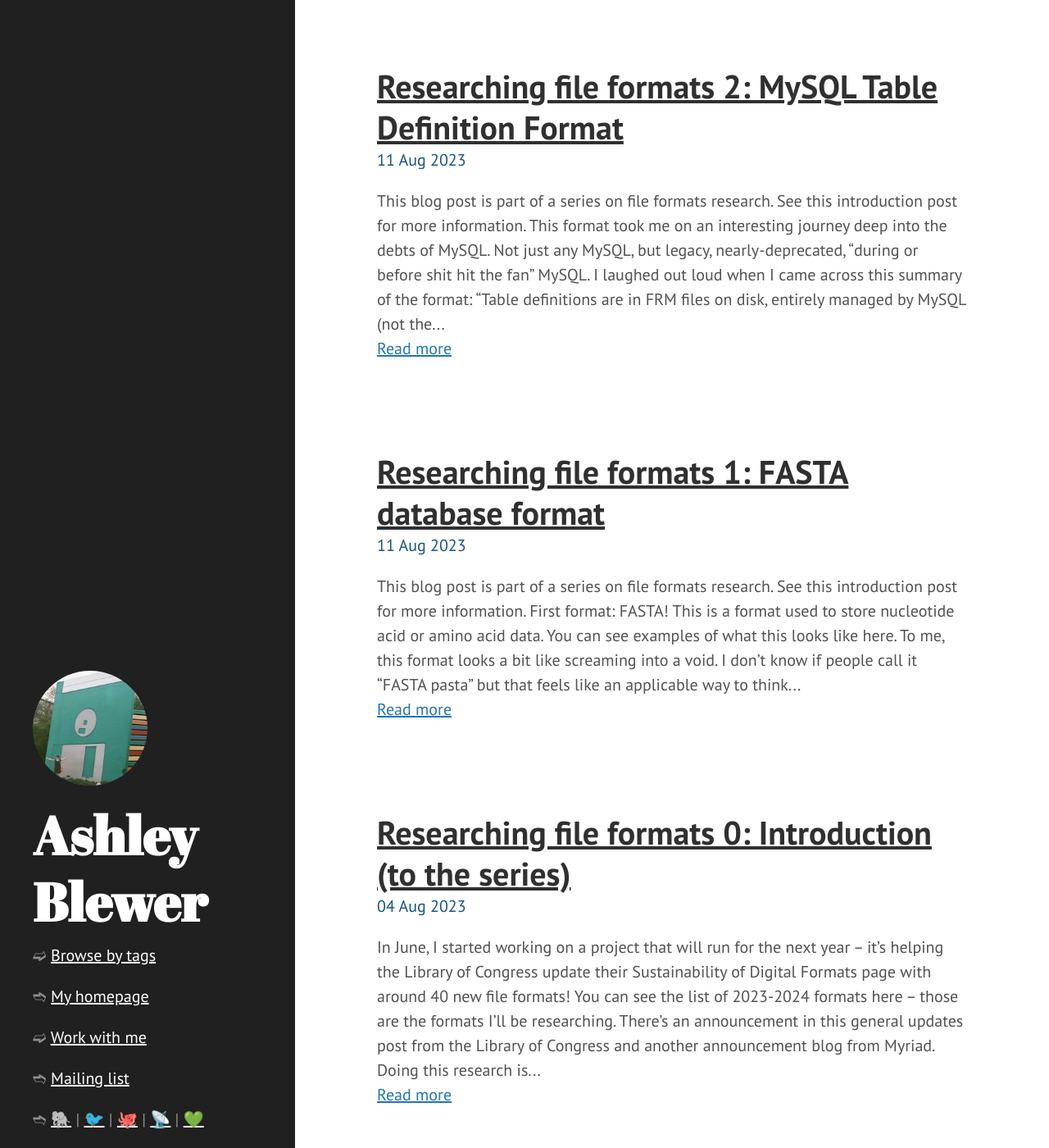
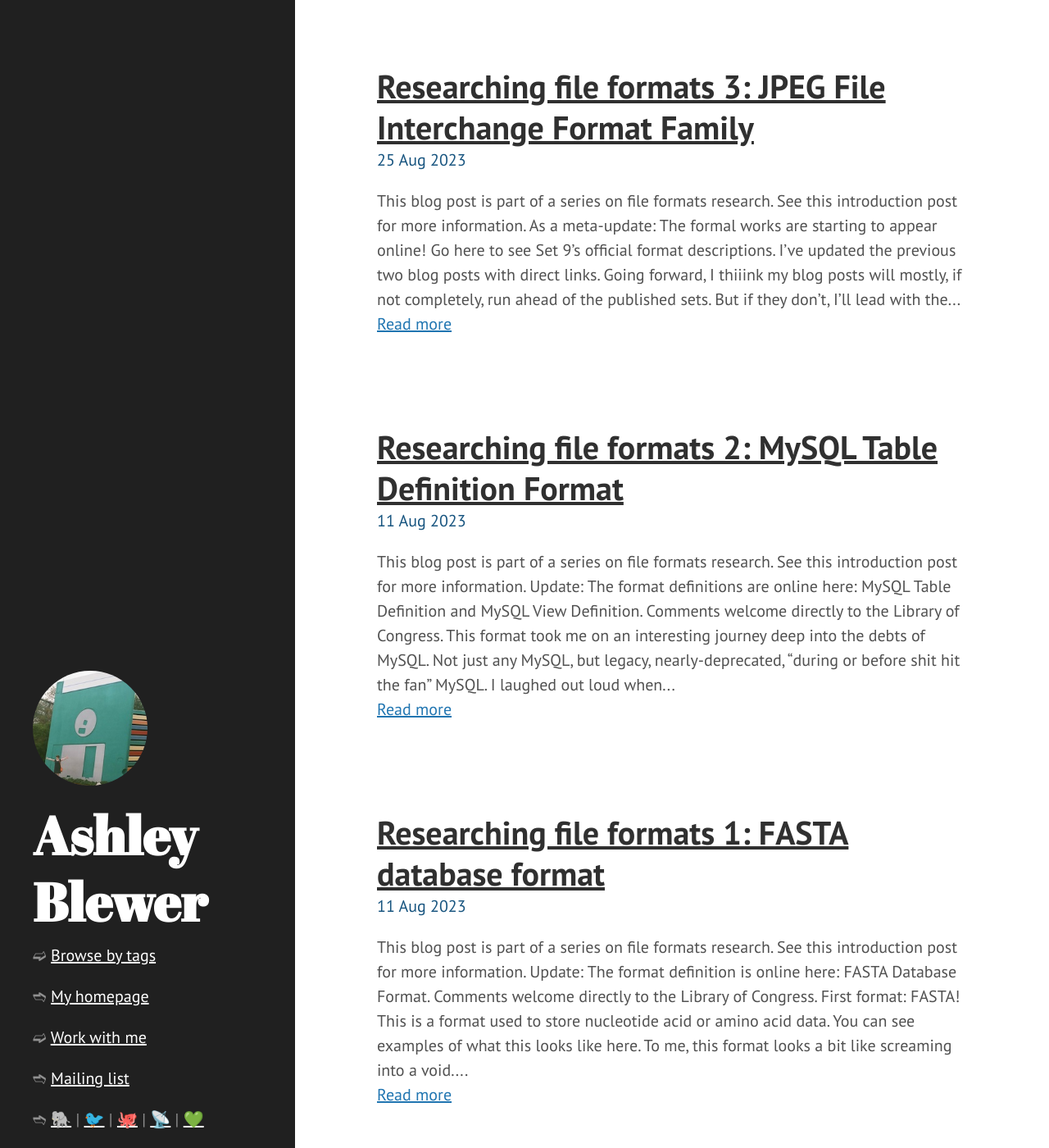
Before and after one commit to ablwr/ablwr.github.io, a Jekyll site: the page built from index.html, in a window 1280 px wide and 1400 px high. Shown: the whole window at 82% size. Built offline with Jekyll 4.4.1, drawn with Linux system fonts in a browser that asks for light colours; the list of posts is cut into pages by our own code; some of the changed lines change nothing that is shown; some of the changed text lies outside the part shown.

Commit message:
hello jfif post

```diff
--- a/_posts/2023-08-11-researching-file-formats-1-fasta-database-format.md
+++ b/_posts/2023-08-11-researching-file-formats-1-fasta-database-format.md
@@ -6,6 +6,8 @@ tags: [file formats, fdds]
 ---
 
 This blog post is part of a series on file formats research. See [this introduction post](https://bits.ashleyblewer.com/blog/2023/08/04/researching-file-formats-library-of-congress-sustainability-of-digital-formats/) for more information.
+
+Update: The format definition is online here: [FASTA Database Format](https://www.loc.gov/preservation/digital/formats/fdd/fdd000622.shtml). [Comments welcome](https://www.loc.gov/preservation/digital/formats/contact_format.shtml) directly to the Library of Congress.
 
 First format: FASTA!
 
--- a/_posts/2023-08-18-researching-file-formats-2-mysql-table-definition-format.md
+++ b/_posts/2023-08-18-researching-file-formats-2-mysql-table-definition-format.md
@@ -6,6 +6,8 @@ tags: [file formats, fdds]
 ---
 
 This blog post is part of a series on file formats research. See [this introduction post](https://bits.ashleyblewer.com/blog/2023/08/04/researching-file-formats-library-of-congress-sustainability-of-digital-formats/) for more information.
+
+Update: The format definitions are online here: [MySQL Table Definition](https://www.loc.gov/preservation/digital/formats/fdd/fdd000623.shtml) and [MySQL View Definition](https://www.loc.gov/preservation/digital/formats/fdd/fdd000627.shtml). [Comments welcome](https://www.loc.gov/preservation/digital/formats/contact_format.shtml) directly to the Library of Congress.
 
 This format took me on an interesting journey deep into the debts of MySQL. Not just any MySQL, but legacy, nearly-deprecated, "during or before shit hit the fan" MySQL.
 
--- /dev/null
+++ b/_posts/2023-08-25-researching-file-formats-3-jpeg-family-interchange-format.md
@@ -0,0 +1,33 @@
+---
+layout: post
+title: "Researching file formats 3: JPEG File Interchange Format Family"
+date: 2023-08-25 09:00:00 -0500
+tags: [file formats, fdds]
+---
+
+This blog post is part of a series on file formats research. See [this introduction post](https://bits.ashleyblewer.com/blog/2023/08/04/researching-file-formats-library-of-congress-sustainability-of-digital-formats/) for more information.
+
+As a meta-update: The formal works are starting to appear online! [Go here](https://www.loc.gov/preservation/digital/formats/fdd/fdd_workplan.shtml) to see Set 9's official format descriptions. I've updated the previous two blog posts with direct links. Going forward, I thiiink my blog posts will mostly, if not completely, run ahead of the published sets. But if they don't, I'll lead with the links (because that's where the useful info is, instead of these blog posts which are more like the Hot Takes Department).
+
+JFIF. Have I heard of this format family before I started working on this project? No. Do I use this format every day, multiple times a day? Yes!!!
+
+That's probably embarrassing for me to admit, but I don't care! I've never thought about JFIF (JPEG File Interchange Format), I just lumped it all into the category of JPEG.
+
+Here's all you need to know:
+**"JPEG is the codec, JFIF is the file format."**
+
+From 2019 and still excellent, here's a longread and interactive site all about the JPEG that I used to assign when I taught grad students: ["Unraveling the JPEG"](https://parametric.press/issue-01/unraveling-the-jpeg/)
+
+It was funny to read the SPIFF file format section in the [Encyclopedia of Graphics File Formats](http://fileformats.archiveteam.org/wiki/Encyclopedia_of_Graphics_File_Formats) (I'm lucky enough to have a hard copy!), because it talks a big game about how SPIFF is _THE_ JPEG file format and how JFIF sucks ass, actually, and SPIFF is the hot new thing, because that format clearly went nowhere. I can't wait for a 10-part miniseries about the rise and fall of SPIFF, a technically better format (well, according to them) that lost out to the already-becoming-ubiquitous JFIF. How many narratives in technology history are like that?
+
+What else did I learn? Found out that if you do a sitewide search on w3.org, it'll direct you to a page powered by DuckDuckGo (instead of the more ubiquitous Google).
+
+Quoting myself here: "a wikipedia page I don't want to be on right now, c/o fuzzy specs https://en.wikipedia.org/wiki/Pixel_density"
+
+JFIF has two major editions, 1.01 and 1.02. The big version difference between these standards are how digital images are measured. Do you use the "dots per centimeter (or inch)" pixel density method, or do you go with pixel resolution (this many pixels by this many pixels)? There's a rich history here too, I think it'd also make for an interesting sub-sub-subsegment of codecs/standards "wars." JFIF went with the hard stance of using density, but backwards-compatible to use pixels. I guess thinking pixel density was the future, and being wrong (maybe? maybe wrong? maybe right! but I feel like we have all collectively accepted pixel x pixel sizing over "what would this be like on paper" because what even is paper? I haven't owned a printer since 2008)
+
+This and thumbnails are the only difference between the versions.
+
+Despite versions 1.00 barely existing and 1.01 existing for less than a year before 1.02 came out, there sure is a looooot of 1.01 JFIF files out there in the world, though.
+
+I have/had a theory that JFIF files were frequently generated as 1.01 instead of 1.02 due to the lack of thumbnails. It's also been "not recommended" to embed thumbnails into JPEGs since the 1990s, based on the Encyclopedia of Graphics File Formats and the File Formats Handbook both discouraging it, in addition to several websites. So if you already have a 1.01 file generator, there's not that much incentive to update it to 1.02 if thumbnails aren't being added anyway. I didn't go on a deep dive to sort out if I could make a strong case for this because it doesn't really matter that much either way, but just an idea. It could also be the pixel density vs resolution thing, too -- versioning as 1.01 or 1.02 based on measuring in pixels or as density.
```
